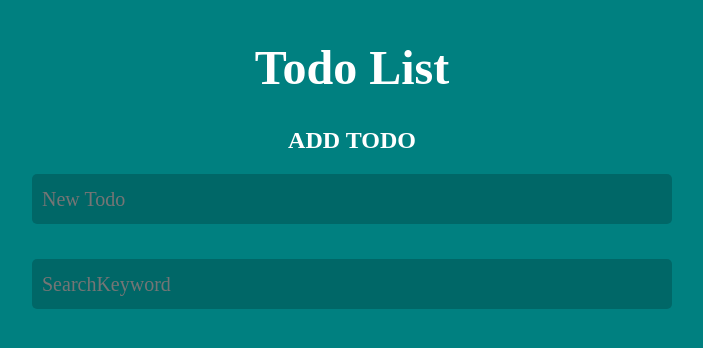
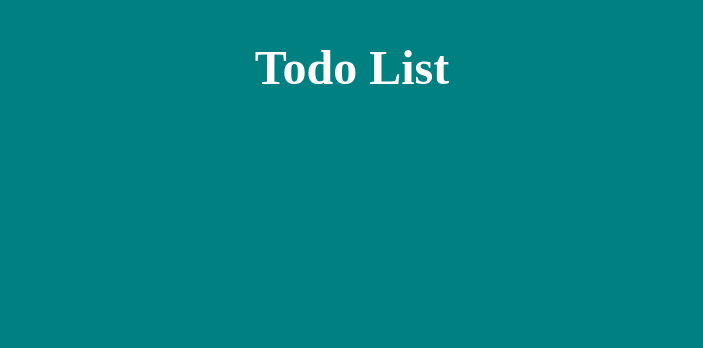
Before and after one commit to omegamaster86/react-todo-JS.TS, a React (Create React App) app: page / in a window 1280 px wide. Shown: the top 348 px of the page, without its empty margins (288-991 px from the left). Built offline with nearby package versions, Linux system fonts and the light colour scheme.

Commit message:
conponent 修正

```diff
--- a/src/App.js
+++ b/src/App.js
@@ -1,13 +1,12 @@
 import './App.css';
-import { AddTodo } from "../src/component/addTodo/index.jsx";
-import SearchKeyword from "../src/component/searchkeyword"
+import { TodoTemplate } from './component/todoTemplate';
+
 
 const App = () => {
   return (
     <div className='App'>
       <h1>Todo List</h1>
-      <AddTodo />
-      <SearchKeyword />
+      <TodoTemplate />
     </div>
   );
 };
```
